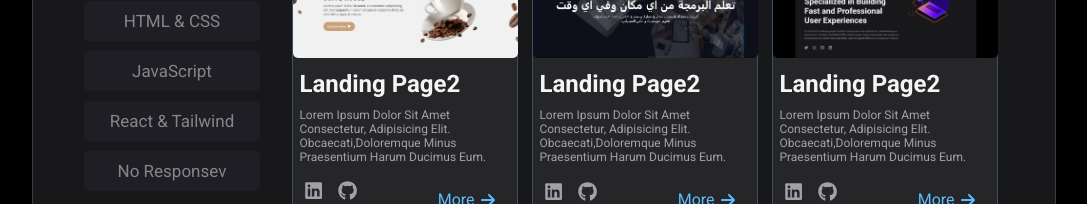
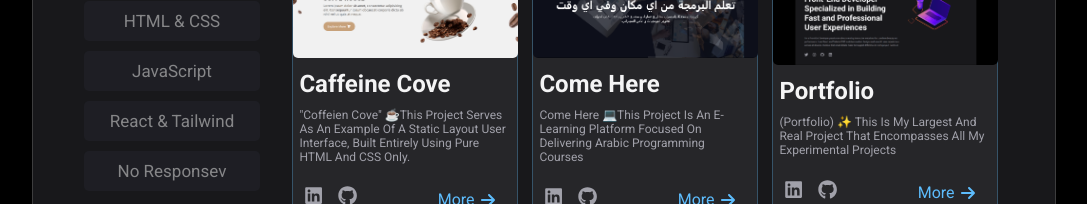
Before and after one commit to thfyz433-bot/MyPortfolio-AhmedOsama, a React (Vite) app in the folder my-project/: page / in a window 1280 px wide. Shown: the part 748-952 px from the top of the page, without its empty margins (96-1183 px from the left). Built offline with nearby package versions, Linux system fonts and the light colour scheme.

Commit message:
Fix: Set relative base path and verify font links

```diff
--- a/my-project/src/components/3.main/MainData.tsx
+++ b/my-project/src/components/3.main/MainData.tsx
@@ -2,8 +2,8 @@ export const MainData=[
     {
         id:1,
         img:"../website.png",
-        title: 'landing page2',
-        description:'Lorem ipsum dolor sit amet consectetur, adipisicing elit. Obcaecati,doloremque minus praesentium harum ducimus eum.',
+        title: 'caffeine cove',
+        description:'"Coffeien Cove"  ☕This project serves as an example of a Static Layout User Interface, built entirely using pure HTML and CSS only.',
          type:['css' , 'Responsev'],
          link:'https://poject-covienn-cov-dom.vercel.app/#contact'
     },
@@ -11,8 +11,8 @@ export const MainData=[
      {
         id:2,
         img:"../website2.png",
-        title: 'landing page2',
-        description:'Lorem ipsum dolor sit amet consectetur, adipisicing elit. Obcaecati,doloremque minus praesentium harum ducimus eum.',
+        title: 'come here',
+        description:'Come Here 💻This project is an E-Learning platform focused on delivering Arabic programming courses',
         type: ['css' , 'java' ],
         link:'https://courses-dom-js.vercel.app'
     },
@@ -20,8 +20,8 @@ export const MainData=[
      {
         id:3,
         img:"../website3.png",
-        title: 'landing page2',
-        description:'Lorem ipsum dolor sit amet consectetur, adipisicing elit. Obcaecati,doloremque minus praesentium harum ducimus eum.',
+        title: 'portfolio',
+        description:'(Portfolio) ✨  This is my largest and real project that encompasses all my experimental projects',
         type:['react' ],
         link:"https://my-portfolio-ahmed-osama-gilt.vercel.app"
 
@@ -31,8 +31,8 @@ export const MainData=[
      {
         id:4,
         img:"../website4.png",
-        title: 'landing page2',
-        description:'Lorem ipsum dolor sit amet consectetur, adipisicing elit. Obcaecati,doloremque minus praesentium harum ducimus eum.',
+        title: 'EduBridge',
+        description:'EduBridge💻This project is a modern, component-based user interface for an educational platform, developed using React',
         type: ['react' , 'Responsev'],
          link: 'https://courses-react-black.vercel.app/'
     },
--- a/my-project/src/components/3.main/main.css
+++ b/my-project/src/components/3.main/main.css
@@ -143,6 +143,7 @@
     color: var(--blue);
     gap: 3px;
     margin-right: 10px;
+    margin-bottom: 10px;
 }
 
 
```
